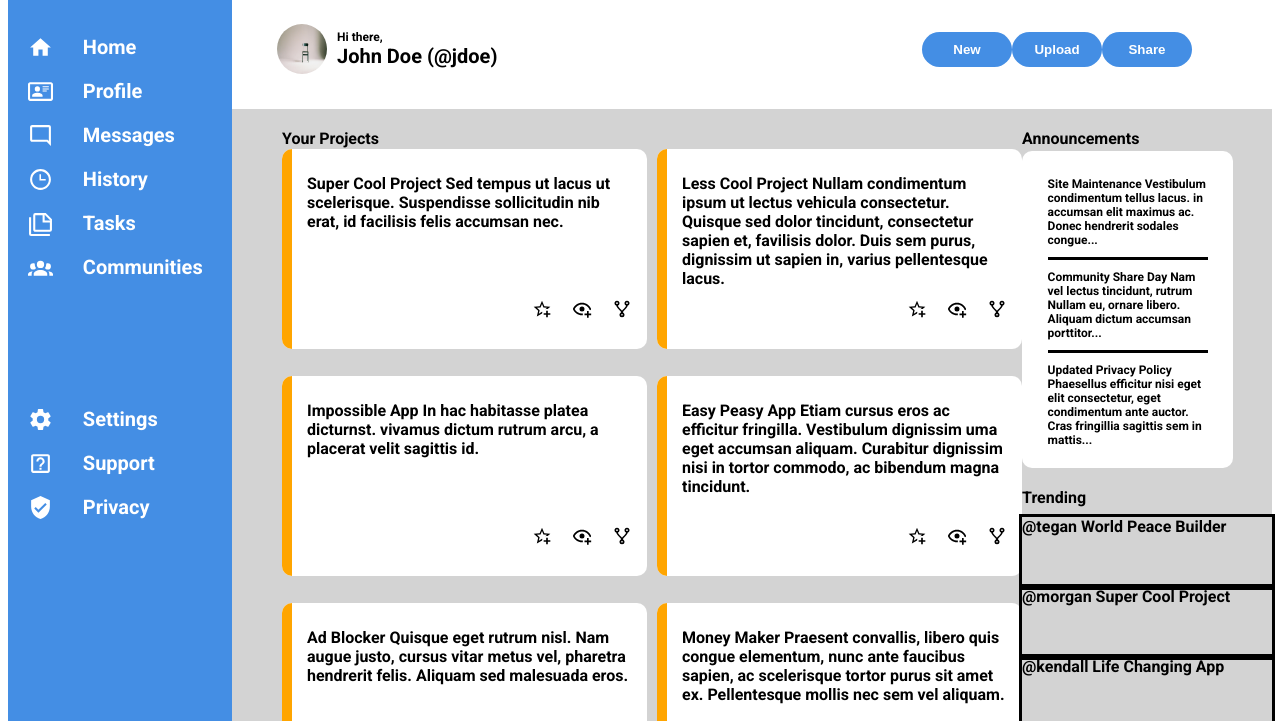
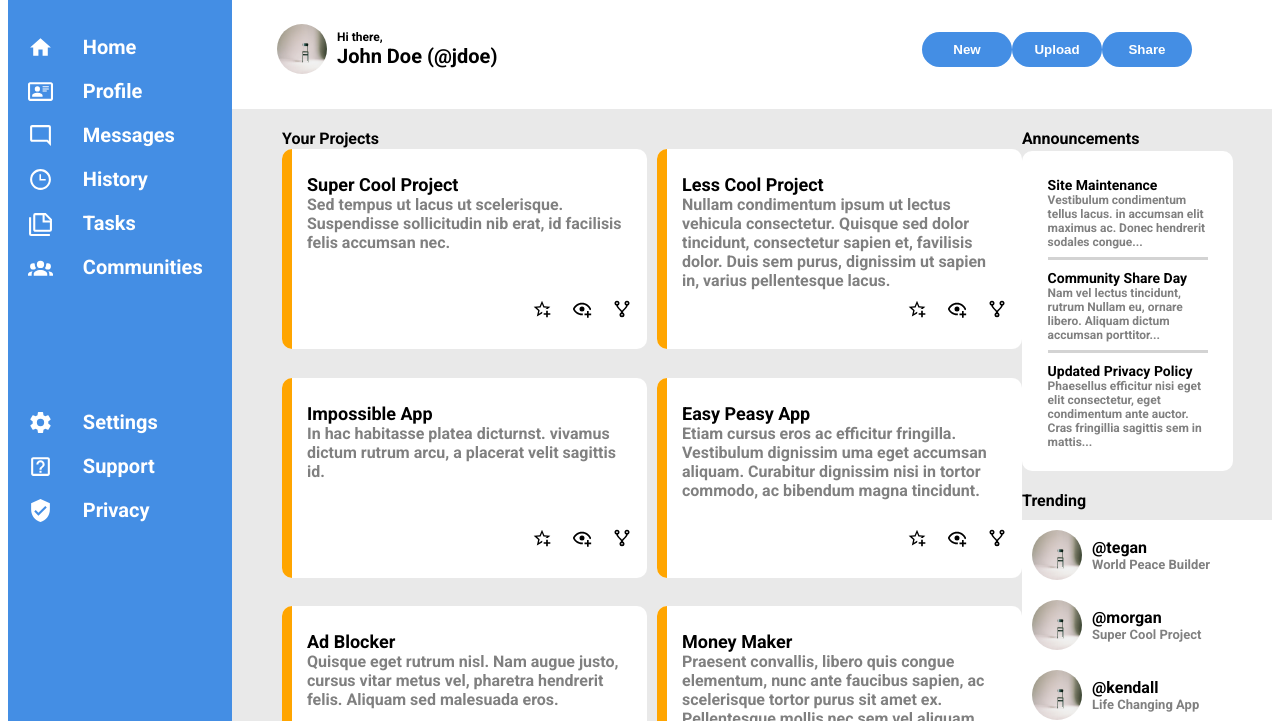
Before and after one commit to tetron225/dashboard, a plain HTML site: page index.html in a window 1280 px wide. Shown: the part 79-800 px from the top of the page. Drawn offline with Linux system fonts and the light colour scheme.

Commit message:
Finished adjusting the trending section of the dashboard. Alignment with grid

```diff
--- a/index.html
+++ b/index.html
@@ -96,10 +96,10 @@
                         <div id="cardid">
                             <div id="blanksection"></div>
                             <div id="card">
-                                Super Cool Project
-                                Sed tempus ut lacus ut scelerisque.
+                                <div id="title1">Super Cool Project</div>
+                                <div id="text1">Sed tempus ut lacus ut scelerisque.
                                 Suspendisse sollicitudin nib erat, id
-                                facilisis felis accumsan nec.
+                                facilisis felis accumsan nec.</div>
                             </div>
                             <div id="miniiconcontainer">
                                 <img src="imagefiles/star-plus-outline.svg">
@@ -110,12 +110,12 @@
                         <div id="cardid">
                             <div id="blanksection"></div>
                             <div id="card">
-                                Less Cool Project
-                                Nullam condimentum ipsum ut lectus vehicula
+                                <div id="title1">Less Cool Project</div>
+                                <div id="text1">Nullam condimentum ipsum ut lectus vehicula
                                 consectetur. Quisque sed dolor tincidunt,
                                 consectetur sapien et, favilisis dolor. Duis sem
                                 purus, dignissim ut sapien in, varius
-                                pellentesque lacus.
+                                pellentesque lacus.</div>
                             </div>
                             <div id="miniiconcontainer">
                                 <img src="imagefiles/star-plus-outline.svg">
@@ -126,10 +126,11 @@
                         <div id="cardid">
                             <div id="blanksection"></div>
                             <div id="card">
-                                Impossible App
+                                <div id="title1">Impossible App</div>
+                                <div id="text1">
                                 In hac habitasse platea dicturnst. vivamus
                                 dictum rutrum arcu, a placerat velit sagittis
-                                id.
+                                id.</div>
                             </div>
                             <div id="miniiconcontainer">
                                 <img src="imagefiles/star-plus-outline.svg">
@@ -140,11 +141,12 @@
                         <div id="cardid">
                             <div id="blanksection"></div>
                             <div id="card">
-                                Easy Peasy App
+                                <div id="title1">Easy Peasy App</div>
+                                <div id="text1">
                                 Etiam cursus eros ac efficitur fringilla.
                                 Vestibulum dignissim uma eget accumsan
                                 aliquam. Curabitur dignissim nisi in tortor
-                                commodo, ac bibendum magna tincidunt.
+                                commodo, ac bibendum magna tincidunt.</div>
                             </div>
                             <div id="miniiconcontainer">
                                 <img src="imagefiles/star-plus-outline.svg">
@@ -155,11 +157,12 @@
                         <div id="cardid">
                             <div id="blanksection"></div>
                             <div id="card">
-                                Ad Blocker
+                                <div id="title1">Ad Blocker</div>
+                                <div id="text1">
                                 Quisque eget rutrum nisl. Nam augue
                                 justo, cursus vitar metus vel, pharetra
                                 hendrerit felis. Aliquam sed malesuada
-                                eros.
+                                eros.</div>
                             </div>
                             <div id="miniiconcontainer">
                                 <img src="imagefiles/star-plus-outline.svg">
@@ -170,11 +173,13 @@
                         <div id="cardid">
                             <div id="blanksection"></div>
                             <div id="card">
-                                Money Maker
+                                <div id="title1">Money Maker</div>
+                                <div id="text1">
                                 Praesent convallis, libero quis congue
                                 elementum, nunc ante faucibus sapien, ac
                                 scelerisque tortor purus sit amet ex.
                                 Pellentesque mollis nec sem vel aliquam.
+                                </div>
                             </div>
                             <div id="miniiconcontainer">
                                 <img src="imagefiles/star-plus-outline.svg">
@@ -190,23 +195,23 @@
                     <div id="announcecardcontainer">
                         <div id="announcecardcontainer2">
                             <div id="announcediv1">
-                                Site Maintenance
-                                Vestibulum condimentum tellus lacus.
+                                <div id="title7">Site Maintenance</div>
+                                <div id="text7">Vestibulum condimentum tellus lacus.
                                 in accumsan elit maximus ac. Donec
-                                hendrerit sodales congue...
+                                hendrerit sodales congue...</div>
                             </div>
                             <div id="announcediv2">
-                                Community Share Day
-                                Nam vel lectus tincidunt, rutrum Nullam
+                                <div id="title8">Community Share Day</div>
+                                <div id="text8">Nam vel lectus tincidunt, rutrum Nullam
                                 eu, ornare libero. Aliquam dictum
-                                accumsan porttitor...
+                                accumsan porttitor...</div>
                             </div>
                             <div id="announcediv3">
-                                Updated Privacy Policy
-                                Phaesellus efficitur nisi eget elit
+                                <div id="title9">Updated Privacy Policy</div>
+                                <div id="text9">Phaesellus efficitur nisi eget elit
                                 consectetur, eget condimentum ante
                                 auctor. Cras fringillia sagittis sem in
-                                mattis...
+                                mattis...</div>
                             </div>
                         </div>
                     </div>
@@ -215,20 +220,33 @@
                     <div id="trend"">Trending</div>
                     <div id="trenddivcontainer">
                         <div id="trenddiv">
-                            @tegan
-                            World Peace Builder
+                            <img src="imagefiles/chair.jpg" id="subicon">
+                            <div id="textgroup2">
+                                <div id="text2">@tegan</div>
+                                <div id="text3">World Peace Builder</div>
+                            </div>
+
                         </div>
                         <div id="trenddiv">
-                            @morgan
-                            Super Cool Project
+                            <img src="imagefiles/chair.jpg" id="subicon">
+                            <div id="textgroup2">
+                                <div id="text2">@morgan</div>
+                                <div id="text3">Super Cool Project</div>
+                            </div>
                         </div>
                         <div id="trenddiv">
-                            @kendall
-                            Life Changing App
+                            <img src="imagefiles/chair.jpg" id="subicon">
+                            <div id="textgroup2">
+                                <div id="text2">@kendall</div>
+                                <div id="text3">Life Changing App</div>
+                            </div>
                         </div>
                         <div id="trenddiv">
-                            @alex
-                            No Traffic Maker
+                            <img src="imagefiles/chair.jpg" id="subicon">
+                            <div id="textgroup2">
+                            <div id="text2">@alex</div>
+                            <div id="text3">No Traffic Maker</div>
+                            </div>
                         </div>
                     </div>
                 </div>
--- a/styles.css
+++ b/styles.css
@@ -177,7 +177,7 @@ button{
 
 
 #bottomside {
-    background-color: lightgray;
+    background-color: rgb(233, 233, 233);
     display: grid;
     grid-template-columns: 4fr 2fr;
     grid-template-rows: 1vh 2fr 2fr 2fr;
@@ -187,6 +187,16 @@ button{
     outline-style: solid;
     width: 350px;
     height: 200px;
+}
+
+#title1 {
+    font-size: 18px;
+}
+
+#text1 {
+    font-weight: none;
+    color: gray;
+    font-size: 12;
 }
 
 #projectcontainer {
@@ -209,13 +219,7 @@ button{
     width: 40%;
 }
 
-#trendingcontainer {
-    grid-row-start: 3;
-    grid-row-end: 4;
-    grid-column-start: 2;
-    grid-column-end: 3;
-    padding-bottom: 10px;
-}
+
 
 #cardcontainer {
     display: grid;
@@ -297,10 +301,20 @@ button{
     border-left: none;
     border-right: none;
     padding-top: 10px;
+    border-color: lightgray;
 }
 
 #announcediv3 {
     padding-top: 10px;
+}
+
+#text7, #text8, #text9 {
+    color: gray;
+    outline: none;
+
+}
+#title7, #title8, #title9 {
+    font-size: 14px;
 }
 
 #announce {
@@ -308,6 +322,15 @@ button{
     padding-top: 20px;
     grid-row-start: 1;
     grid-row-end: 2;
+}
+
+#trendingcontainer {
+    grid-row-start: 3;
+    grid-row-end: 4;
+    grid-column-start: 2;
+    grid-column-end: 3;
+    padding-bottom: 25px;
+    display: grid;
 }
 
 #trenddivcontainer {
@@ -322,9 +345,15 @@ button{
 }
 
 #trenddiv {
-    outline-style: solid;
+
     width: 250px;
     height: 70px;
+    display: grid;
+    grid-template-columns: 1fr 3fr;
+    align-items: center;
+    gap: 10px;
+    background-color: white;
+
 }
 
 #new, #upload, #share {
@@ -338,3 +367,15 @@ button{
     width: 90px;
     font-weight: bold;
 }
+
+#subicon {
+    height: 50px;
+    width: 50px;
+    border-radius: 30px;
+    overflow: hidden;
+}
+
+#text3 {
+    font-size: 13px;
+    color: gray;
+}
```
